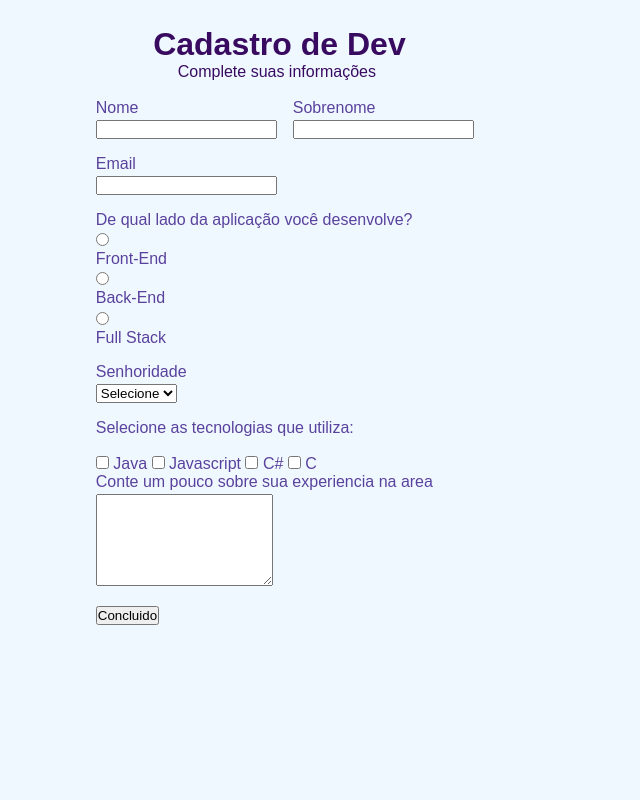
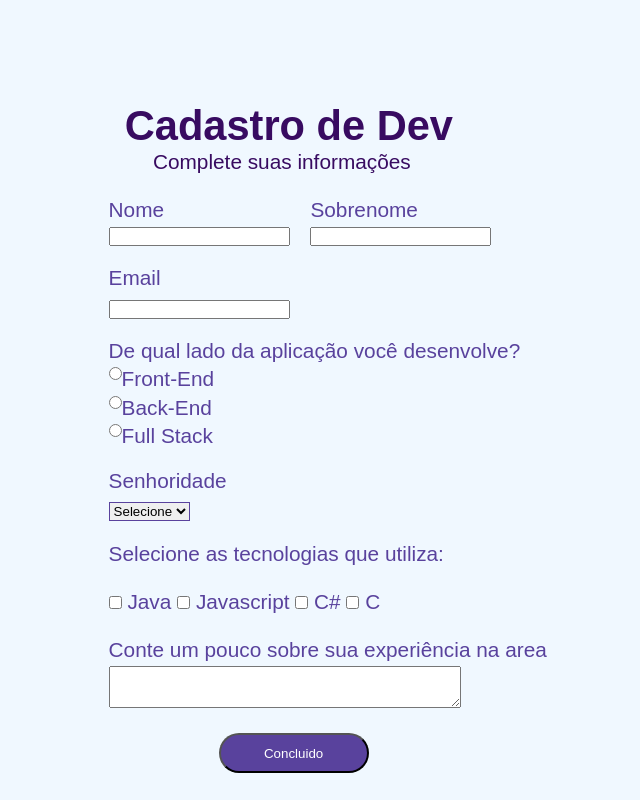
Before and after one commit to macedo01/formulario, a plain HTML site: page index.html in a window 1280 px wide. Shown: the whole page, without its empty margins (365-1005 px from the left). Drawn offline with Linux system fonts and the light colour scheme.

Commit message:
alteração no css

```diff
--- a/css.css
+++ b/css.css
@@ -10,20 +10,25 @@ fieldset{
 
 #titulo{
     color: #380b61;
-    margin-left: 7%;
+    margin-left: 2%;
 }
 
 #subtitulo{
     color: #380b61;
-    margin-left: 10%;
+    margin-left: 5.5%;
 }
 
 body{
     background-color: #F0F8FF;
-    font-size: 1em;
+    font-size:1.3em;
     color: #59429d;
-    margin-left: 36%;
-    margin-top: 2%;
+    margin-left: 37%;
+    margin-top: 8%;
+}
+
+input:hover, textarea:hover{
+    border: 2px solid #59429d;
+    list-style: none;
 }
 
 .campo{
@@ -36,10 +41,34 @@ body{
     display: block;
 }
 
-
-/*ver daqui*/
-
 fieldset.grupo .campo {
     float:  left;
     margin-right: 1em;
 }
+
+fieldset .campo input  {
+    float: left;
+}
+
+select{
+    border: 1px solid #59429d;
+}
+
+option{
+    background-color: #ad96f3;
+}
+
+.campo textarea{
+    height: 40px;
+    width: 350px;
+}
+
+button{
+    border-radius: 20px;
+    width: 150px;
+    height: 40px;
+    margin-left: 110px;
+    cursor: pointer;
+    background-color: #59429d;
+    color: white;
+}
--- a/index.html
+++ b/index.html
@@ -33,20 +33,22 @@
         </fieldset>
 
         <div class="campo">
-            <!--terceiro inpput-->
+            <!--terceiro input-->
             <label for="email">Email</label>
             <input type="email" required>
         </div>
         <!--input radio-->
+        <fieldset class="cam">
             <div class="campo">
                 <label>De qual lado da aplicação você desenvolve?</label>
                 <input type="radio" name="front">
-            <label for="front">Front-End</label>
+                <label for="front" class="sep">Front-End</label>
                 <input type="radio" name="back">
-            <label for="back">Back-End</label>
+                <label for="back" class="sep">Back-End</label>
                 <input type="radio" name="full">
-            <label for="full">Full Stack</label>
+                <label for="full" class="sep">Full Stack</label>
             </div>
+        </fieldset>
         <!--select option-->
         <div class="campo">
             <label>Senhoridade</label>
@@ -73,7 +75,8 @@
         </div>
 
         <div class="campo">
-            <label>Conte um pouco sobre sua experiencia na area</label>
+            <br>
+            <label>Conte um pouco sobre sua experiência na area</label>
             <textarea required rows="6"></textarea>
         </div>
 
```
Lines whose indentation alone changed are shown as unchanged.
